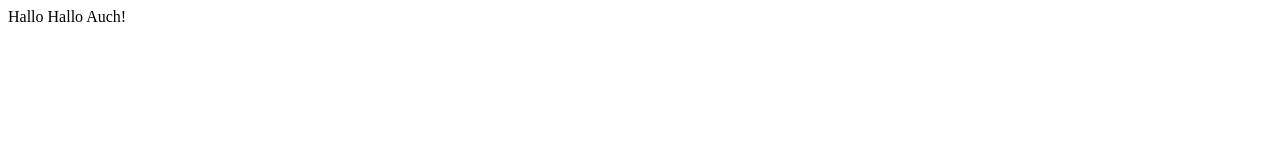
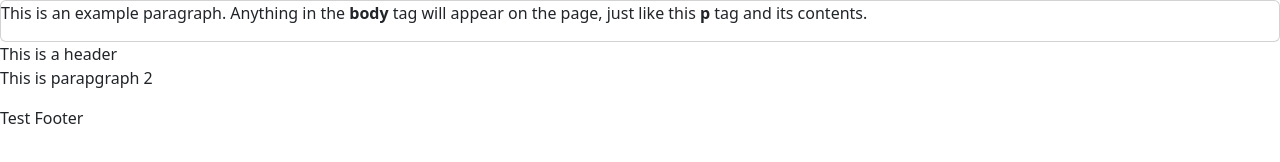
Before and after one commit to BenKlabautermann/CM_Gruppe3, a plain HTML site: page index.html in a window 1280 px wide. Drawn offline with nearby package versions, Linux system fonts and the light colour scheme.

Commit message:
Update index.html

```diff
--- a/index.html
+++ b/index.html
@@ -1,2 +1,18 @@
-Hallo
-Hallo Auch!
+<!doctype html>
+<html>
+  <head>
+  <link href="https://unpkg.com/bootstrap@5.2.2/dist/css/bootstrap.min.css"rel="stylesheet" />
+    <title>This is the title of the webpage!</title>
+  </head>
+  <body>
+    <div class = "header">
+	<div class = "card">
+    <p>This is an example paragraph. Anything in the <strong>body</strong> tag will appear on the page, just like this <strong>p</strong> tag and its contents.</p>
+	</div>
+<h> This is a header </h>
+<p> This is parapgraph 2</p>
+  </body>
+  <footer class = "sticky-button bg-blue">
+	<p> Test Footer <p/>
+  </footer>
+</html>
```
